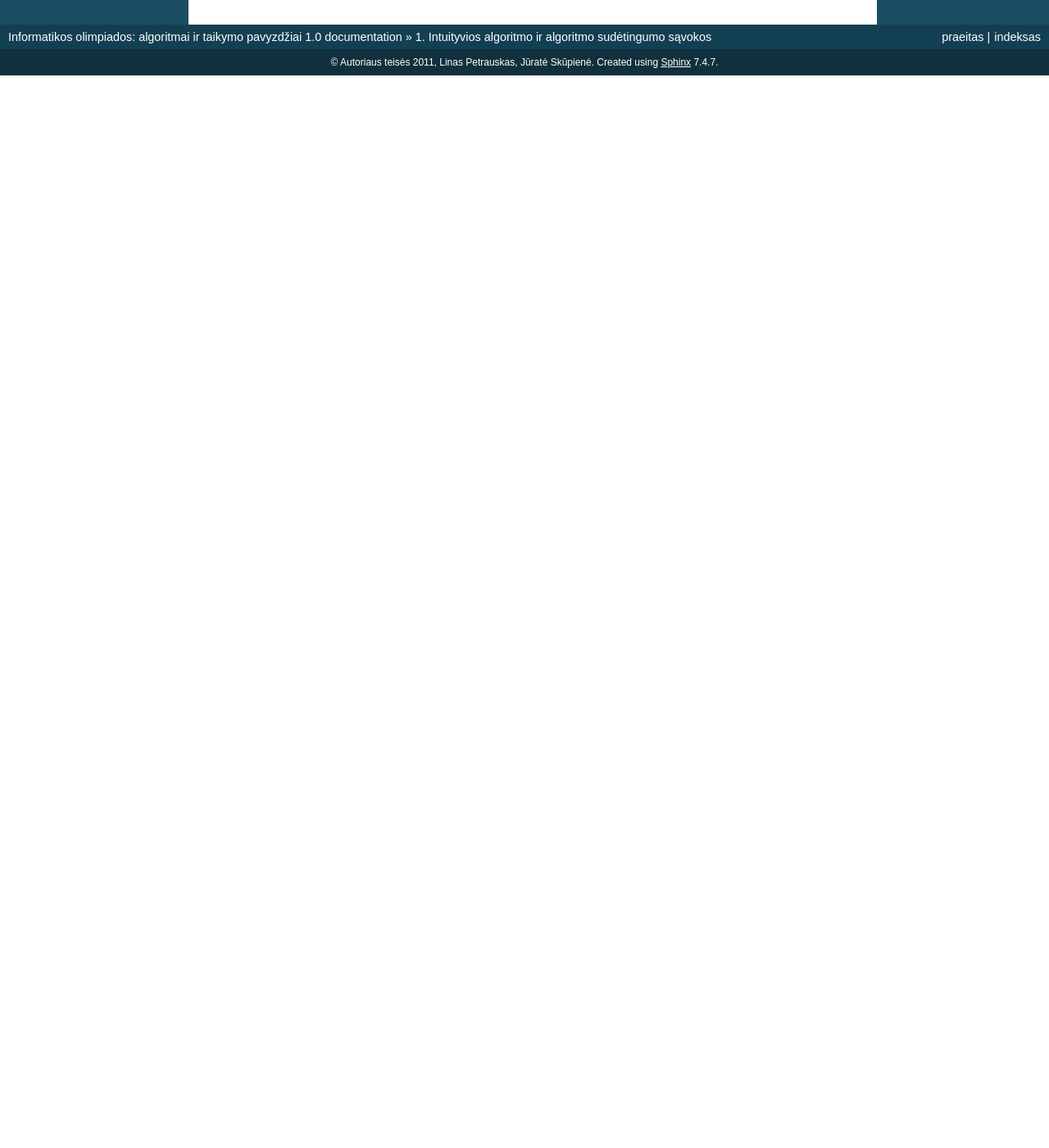
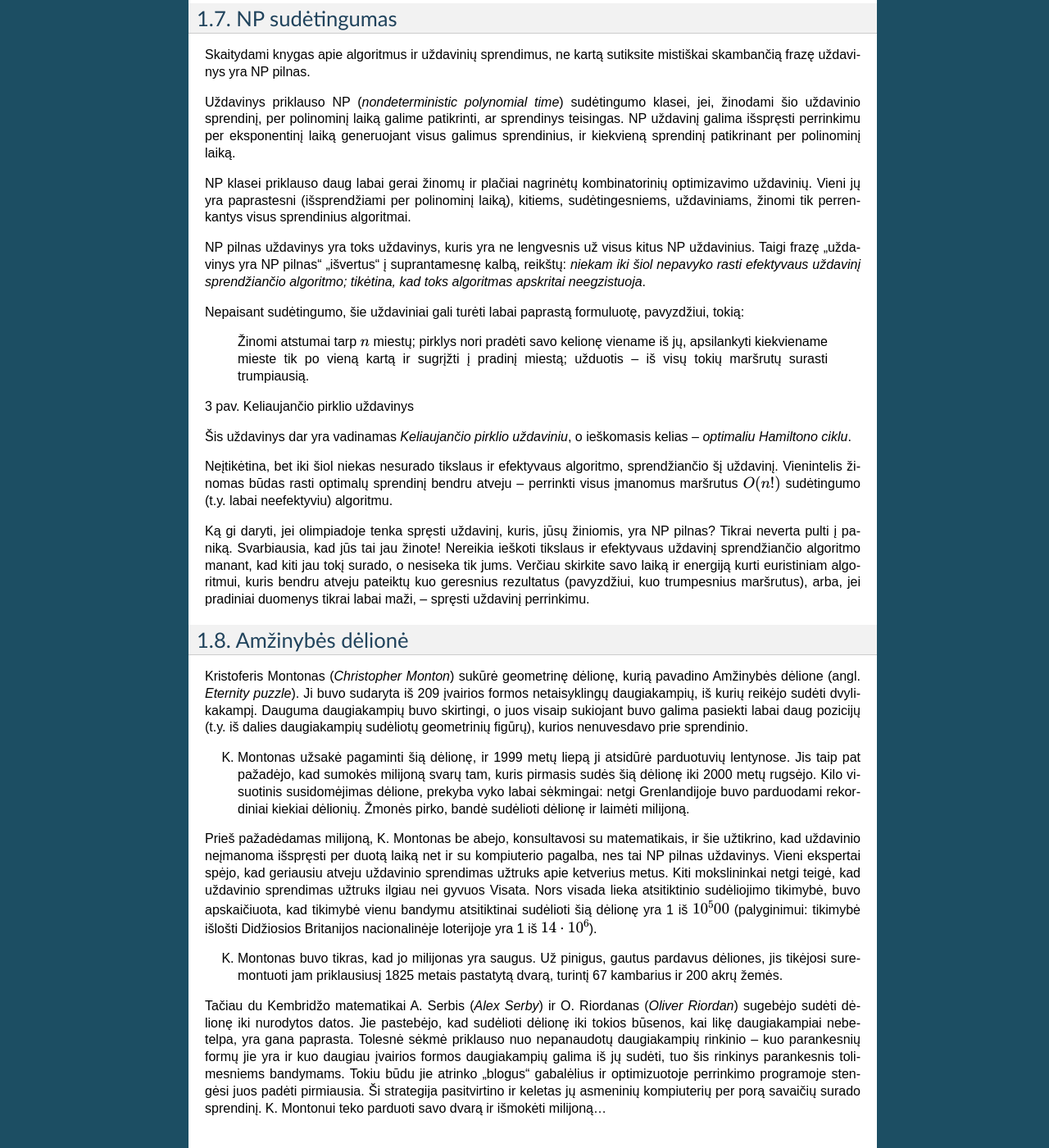
Before and after one commit to linasp/leidinys-9-10-kl, a Sphinx documentation site: the page built from source/algoritmas.rst, in a window 1280 px wide and 1400 px high, scrolled down 6005 px. Shown: the whole window at 82% size. Built offline with Sphinx 7.4.7, drawn with Linux system fonts in a browser that asks for light colours; formulas are drawn with MathJax 3; before the commit the page ends 6097 px from its top, so only the background shows below that; some of the changed text lies outside the part shown.

Commit message:
Pabaigtas kelti pirmas skyrius.

```diff
--- a/source/algoritmas.rst
+++ b/source/algoritmas.rst
@@ -265,3 +265,46 @@ Tai apibendrinę, galime sudaryti dar geresnį algoritmą. Priskirkime indeksams
 Kadangi vienu žingsniu padidinamas tik vienas iš indeksų ir kiekvienas iš indeksų gali būti padidintas ne daugiau kaip :math:`n` kartų, daugių daugiausia gali tekti įvykdyti :math:`2n` žingsnių. Algoritmo sudėtingumas yra :math:`O(n)`, taigi jo visiškai pakaks uždaviniui įveikti ir kai :math:`n = 100000`.
 
 Aptarėme kelis uždavinio *Posekio suma* sprendimus ir skirtingą jų efektyvumą. Atsiminkime, jog geras algoritmas atlieka tik tai, kas būtina. Ieškodami, kaip galime pagerinti algoritmą, galvokime, kokius nereikalingus arba pakartotinius veiksmus jis atlieka.
+
+
+NP sudėtingumas
+---------------
+
+Skaitydami knygas apie algoritmus ir uždavinių sprendimus, ne kartą sutiksite mistiškai skambančią frazę uždavinys yra NP pilnas.
+
+Uždavinys priklauso NP (*nondeterministic polynomial time*) sudėtingumo klasei, jei, žinodami šio uždavinio sprendinį, per polinominį laiką galime patikrinti, ar sprendinys teisingas. NP uždavinį galima išspręsti perrinkimu per eksponentinį laiką generuojant visus galimus sprendinius, ir kiekvieną sprendinį patikrinant per polinominį laiką.
+
+NP klasei priklauso daug labai gerai žinomų ir plačiai nagrinėtų kombinatorinių optimizavimo uždavinių. Vieni jų yra paprastesni (išsprendžiami per polinominį laiką), kitiems, sudėtingesniems, uždaviniams, žinomi tik perrenkantys visus sprendinius algoritmai.
+
+NP pilnas uždavinys yra toks uždavinys, kuris yra ne lengvesnis už visus kitus NP uždavinius. Taigi frazę „uždavinys yra NP pilnas“ „išvertus“ į suprantamesnę kalbą, reikštų: *niekam iki šiol nepavyko rasti efektyvaus uždavinį sprendžiančio algoritmo; tikėtina, kad toks algoritmas apskritai neegzistuoja*.
+
+Nepaisant sudėtingumo, šie uždaviniai gali turėti labai paprastą formuluotę, pavyzdžiui, tokią:
+
+    Žinomi atstumai tarp :math:`n` miestų; pirklys nori pradėti savo kelionę viename iš jų, apsilankyti kiekviename mieste tik po vieną kartą ir sugrįžti į pradinį miestą; užduotis -- iš visų tokių maršrutų surasti trumpiausią.
+
+.. todo:: sutvarkyti iliustraciją.
+
+3 pav. Keliaujančio pirklio uždavinys
+
+Šis uždavinys dar yra vadinamas *Keliaujančio pirklio uždaviniu*, o ieškomasis kelias -- *optimaliu Hamiltono ciklu*.
+
+Neįtikėtina, bet iki šiol niekas nesurado tikslaus ir efektyvaus algoritmo, sprendžiančio šį uždavinį. Vienintelis žinomas būdas rasti optimalų sprendinį bendru atveju -- perrinkti visus įmanomus maršrutus :math:`O(n!)` sudėtingumo (t.y. labai neefektyviu) algoritmu.
+
+Ką gi daryti, jei olimpiadoje tenka spręsti uždavinį, kuris, jūsų žiniomis, yra NP pilnas? Tikrai neverta pulti į paniką. Svarbiausia, kad jūs tai jau žinote! Nereikia ieškoti tikslaus ir efektyvaus uždavinį sprendžiančio algoritmo manant, kad kiti jau tokį surado, o nesiseka tik jums. Verčiau skirkite savo laiką ir energiją kurti euristiniam algoritmui, kuris bendru atveju pateiktų kuo geresnius rezultatus (pavyzdžiui, kuo trumpesnius maršrutus), arba, jei pradiniai duomenys tikrai labai maži, -- spręsti uždavinį perrinkimu.
+
+Amžinybės dėlionė
+-----------------
+
+Kristoferis Montonas (*Christopher Monton*) sukūrė geometrinę dėlionę, kurią pavadino Amžinybės dėlione (angl. *Eternity puzzle*). Ji buvo sudaryta iš 209 įvairios formos netaisyklingų daugiakampių, iš kurių reikėjo sudėti dvylikakampį. Dauguma daugiakampių buvo skirtingi, o juos visaip sukiojant buvo galima pasiekti labai daug pozicijų (t.y. iš dalies daugiakampių sudėliotų geometrinių figūrų), kurios nenuvesdavo prie sprendinio.
+
+.. todo:: sutvarkyti šiuos K paragrafus.
+
+K. Montonas užsakė pagaminti šią dėlionę, ir 1999 metų liepą ji atsidūrė parduotuvių lentynose. Jis taip pat pažadėjo, kad sumokės milijoną svarų tam, kuris pirmasis sudės šią dėlionę iki 2000 metų rugsėjo. Kilo visuotinis susidomėjimas dėlione, prekyba vyko labai sėkmingai: netgi Grenlandijoje buvo parduodami rekordiniai kiekiai dėlionių. Žmonės pirko, bandė sudėlioti dėlionę ir laimėti milijoną.
+
+.. todo:: pasitikslinti skaičius sekančiam paragrafe.
+
+Prieš pažadėdamas milijoną, K. Montonas be abejo, konsultavosi su matematikais, ir šie užtikrino, kad uždavinio neįmanoma išspręsti per duotą laiką net ir su kompiuterio pagalba, nes tai NP pilnas uždavinys. Vieni ekspertai spėjo, kad geriausiu atveju uždavinio sprendimas užtruks apie ketverius metus. Kiti mokslininkai netgi teigė, kad uždavinio sprendimas užtruks ilgiau nei gyvuos Visata. Nors visada lieka atsitiktinio sudėliojimo tikimybė, buvo apskaičiuota, kad tikimybė vienu bandymu atsitiktinai sudėlioti šią dėlionę yra 1 iš :math:`10^500` (palyginimui: tikimybė išlošti Didžiosios Britanijos nacionalinėje loterijoje yra 1 iš :math:`14 \cdot 10^6`).
+
+K. Montonas buvo tikras, kad jo milijonas yra saugus. Už pinigus, gautus pardavus dėliones, jis tikėjosi suremontuoti jam priklausiusį 1825 metais pastatytą dvarą, turintį 67 kambarius ir 200 akrų žemės.
+
+Tačiau du Kembridžo matematikai A. Serbis (*Alex Serby*) ir O. Riordanas (*Oliver Riordan*) sugebėjo sudėti dėlionę iki nurodytos datos. Jie pastebėjo, kad sudėlioti dėlionę iki tokios būsenos, kai likę daugiakampiai nebetelpa, yra gana paprasta. Tolesnė sėkmė priklauso nuo nepanaudotų daugiakampių rinkinio -- kuo parankesnių formų jie yra ir kuo daugiau įvairios formos daugiakampių galima iš jų sudėti, tuo šis rinkinys parankesnis tolimesniems bandymams. Tokiu būdu jie atrinko „blogus“ gabalėlius ir optimizuotoje perrinkimo programoje stengėsi juos padėti pirmiausia. Ši strategija pasitvirtino ir keletas jų asmeninių kompiuterių per porą savaičių surado sprendinį. K. Montonui teko parduoti savo dvarą ir išmokėti milijoną...
```
